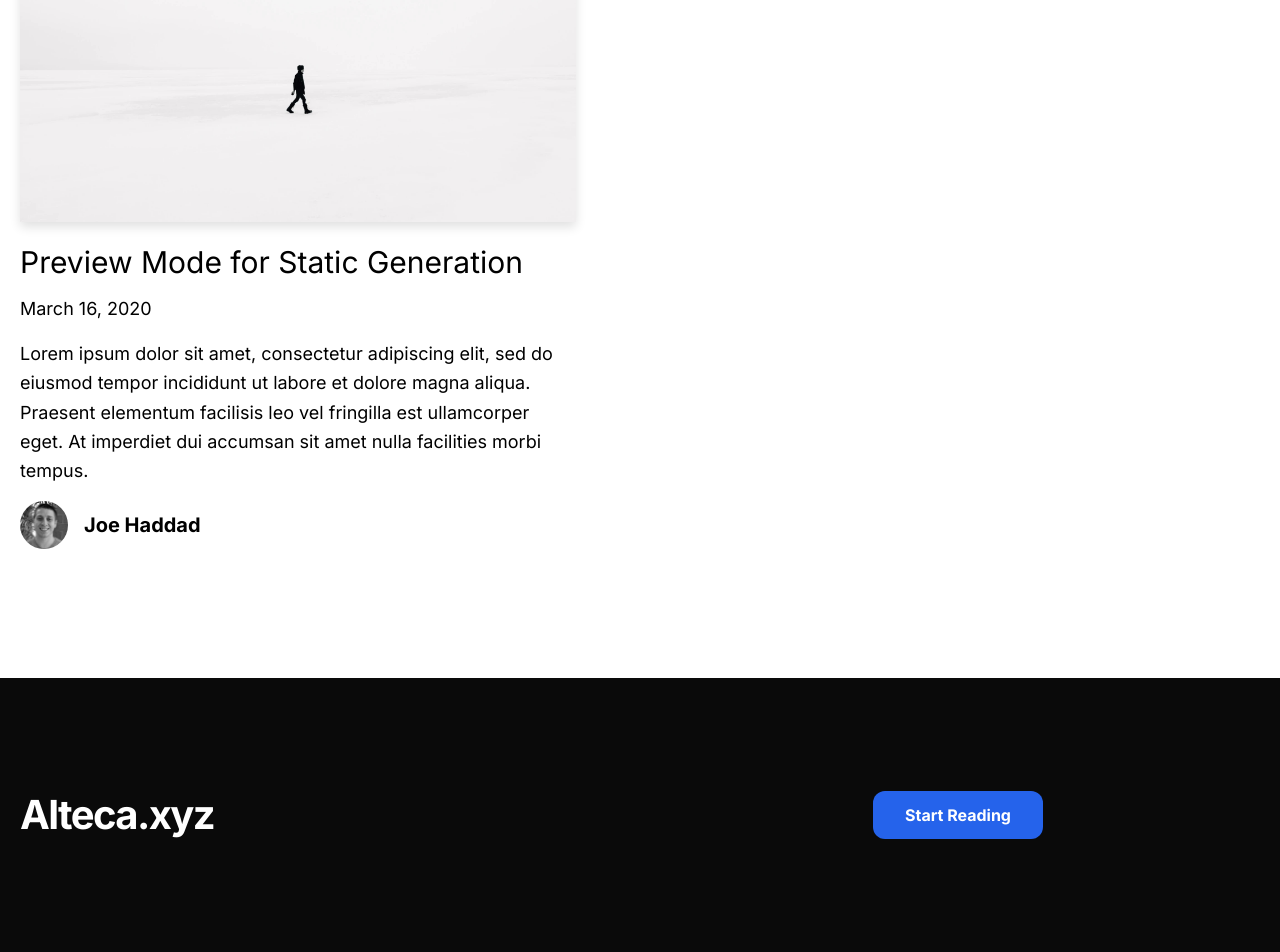
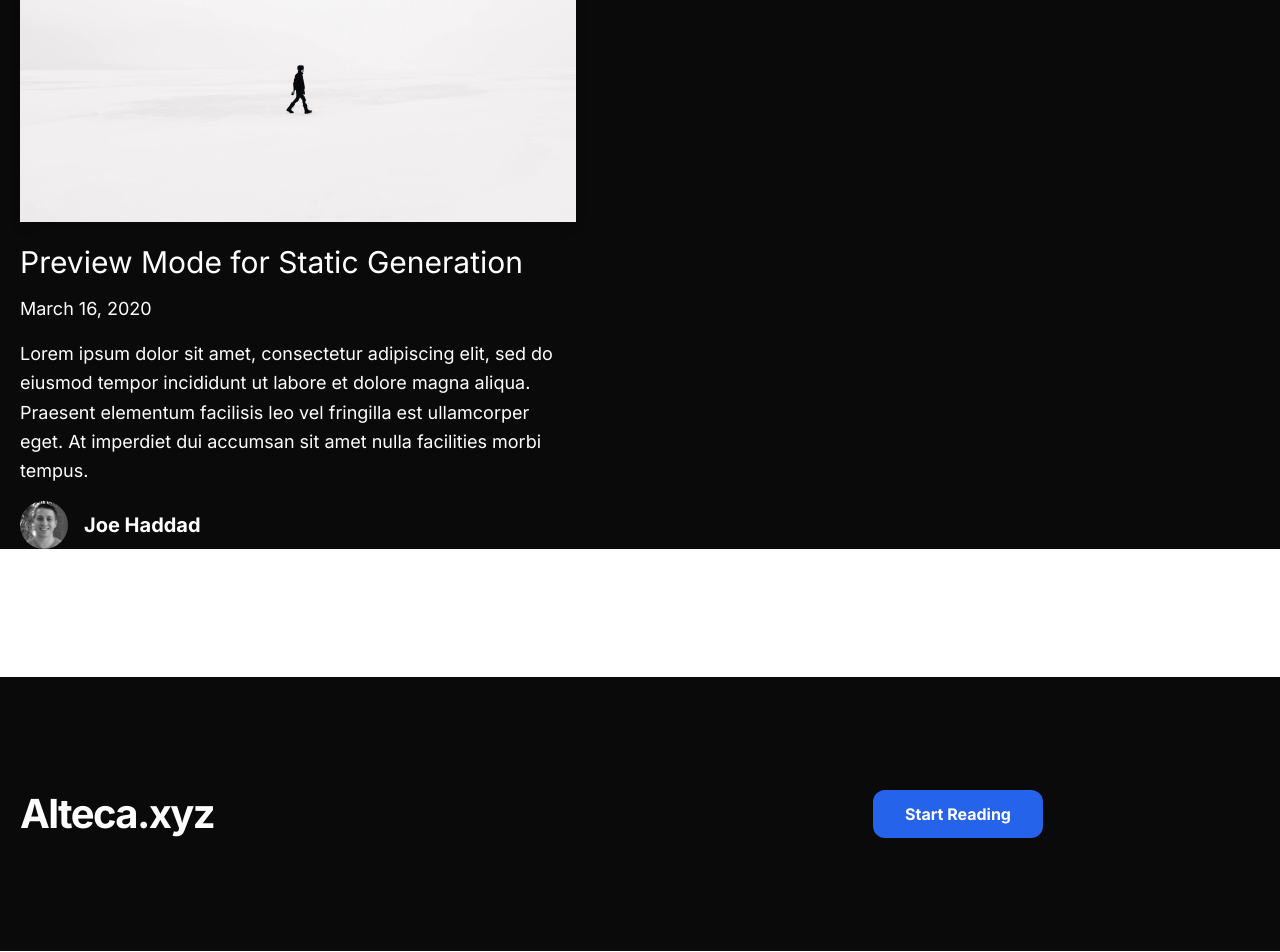
Before and after one commit to Infinity-Creation/blog-app, a Next.js app: page / in a window 1280 px wide. Shown: the part 1917-2869 px from the top of the page. Built offline with nearby package versions, Linux system fonts and the light colour scheme.

Commit message:
margin footer

```diff
--- a/src/app/_components/footer.tsx
+++ b/src/app/_components/footer.tsx
@@ -3,7 +3,7 @@ import { EXAMPLE_PATH } from "@/lib/constants";
 
 export function Footer() {
   return (
-    <footer className="bg-neutral-950 border-t border-white text-white">
+    <footer className="bg-neutral-950 border-white text-white">
       <Container>
         <div className="py-28 flex flex-col lg:flex-row items-center">
           <h3 className="text-4xl lg:text-[2.5rem] font-bold tracking-tighter leading-tight text-center lg:text-left mb-10 lg:mb-0 lg:pr-4 lg:w-1/2">
--- a/src/app/page.tsx
+++ b/src/app/page.tsx
@@ -13,7 +13,7 @@ export default function Index() {
   const morePosts = allPosts.slice(1);
 
   return (
-    <main>
+    <main className="bg-neutral-950 text-white">
       <Container>
         <NavBar />
         <HeroPost
--- a/src/app/posts/[slug]/page.tsx
+++ b/src/app/posts/[slug]/page.tsx
@@ -19,7 +19,7 @@ export default async function Post({ params }: Params) {
   const content = await markdownToHtml(post.content || "");
 
   return (
-    <main className="bg-neutral-950 text-white mb-8">
+    <main className="bg-neutral-950 text-white">
       <Alert preview={post.preview} />
       <Container>
         <Header />
```
